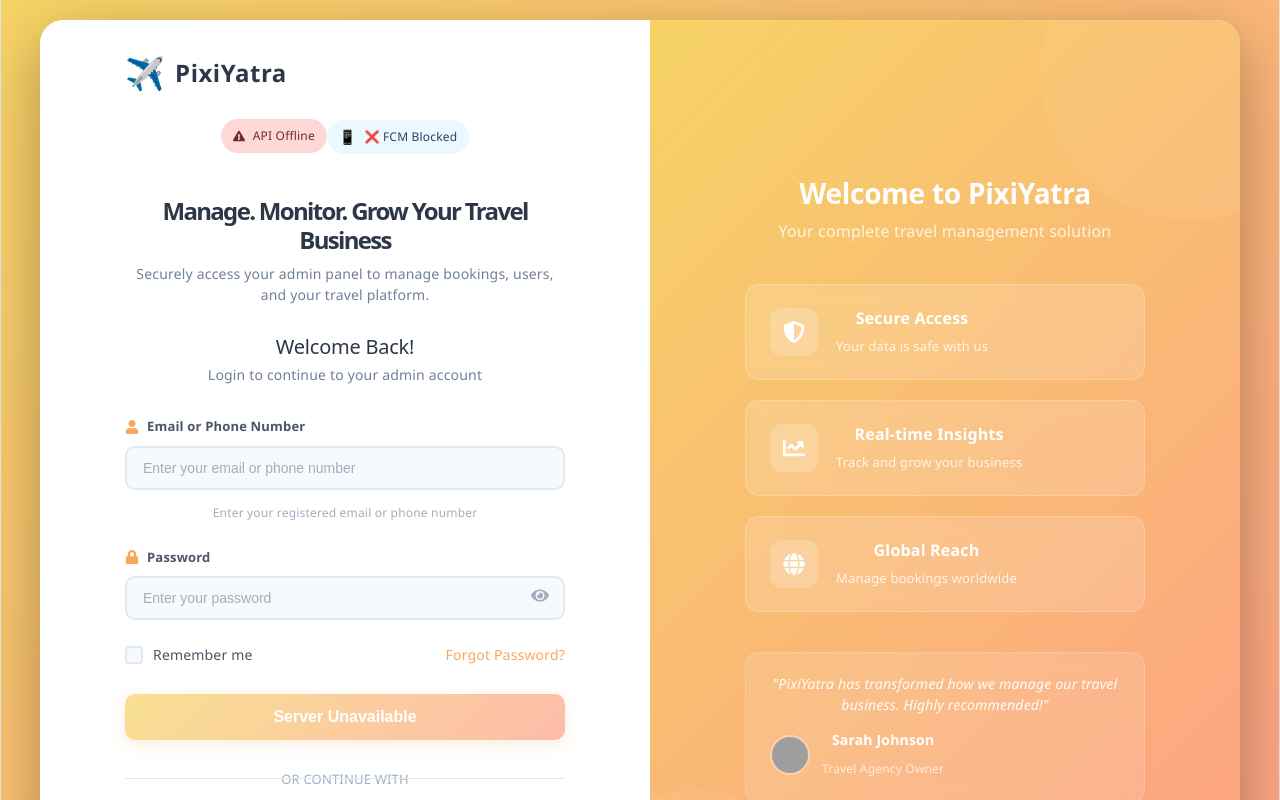
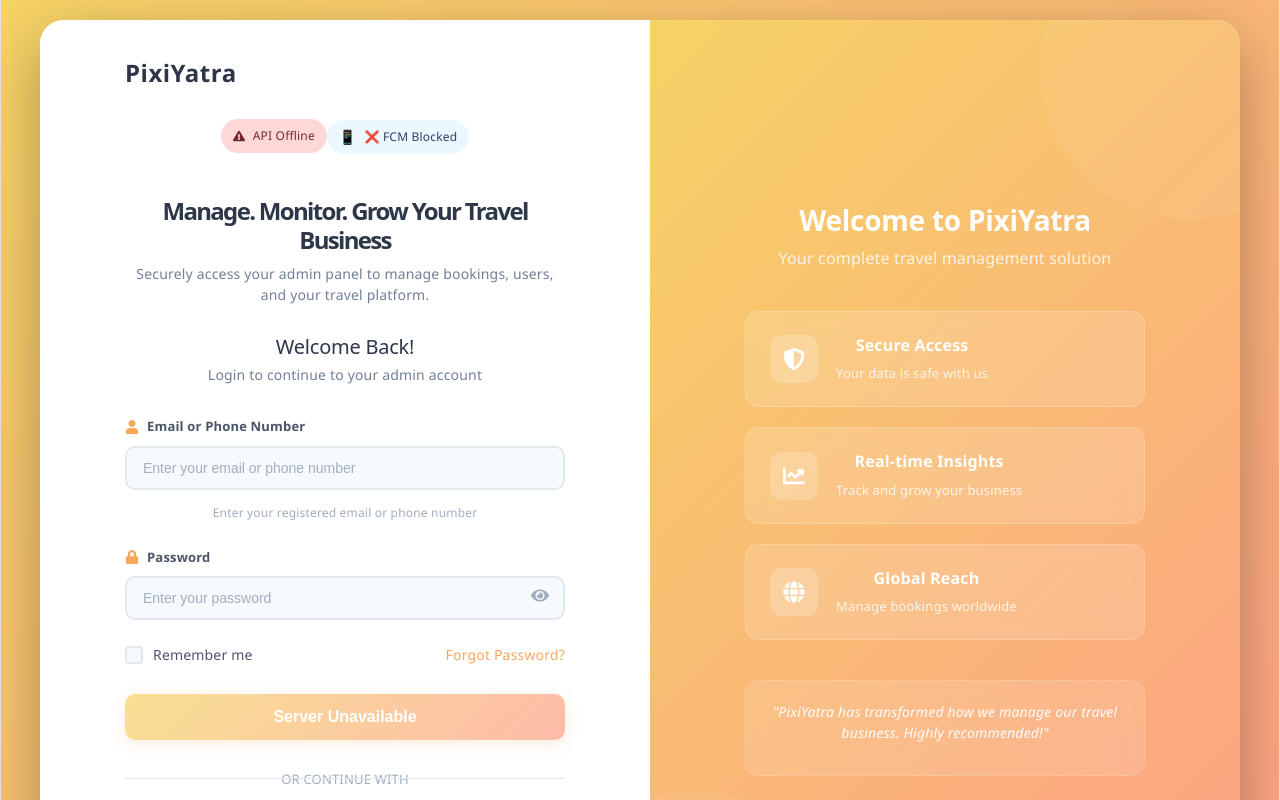
Before and after one commit to bibekjena789/veichle_booking_admin, a React (Vite) app: page /login in a window 1280 px wide. Shown: the top 800 px of the page. Built offline with nearby package versions, Linux system fonts and the light colour scheme; no server answers; grey boxes are pictures that could not be loaded.

Commit message:
login ui short change

```diff
--- a/src/pages/Login.jsx
+++ b/src/pages/Login.jsx
@@ -215,7 +215,6 @@
             <div className="login-content">
               <div className="login-header">
                 <div className="logo">
-                  <span className="logo-icon">✈️</span>
                   <span className="logo-text">PixiYatra</span>
                 </div>
 
@@ -435,13 +434,7 @@
               <div className="features-footer">
                 <div className="testimonial">
                   <p>"PixiYatra has transformed how we manage our travel business. Highly recommended!"</p>
-                  <div className="testimonial-author">
-                    <img src="https://ui-avatars.com/api/?name=Sarah+Johnson&size=40&background=667eea&color=fff" alt="Sarah Johnson" />
-                    <div>
-                      <strong>Sarah Johnson</strong>
-                      <span>Travel Agency Owner</span>
-                    </div>
-                  </div>
+
                 </div>
               </div>
             </div>
```
Also changed, not shown: 1 other file (tests, documents, lock files or other folders).
